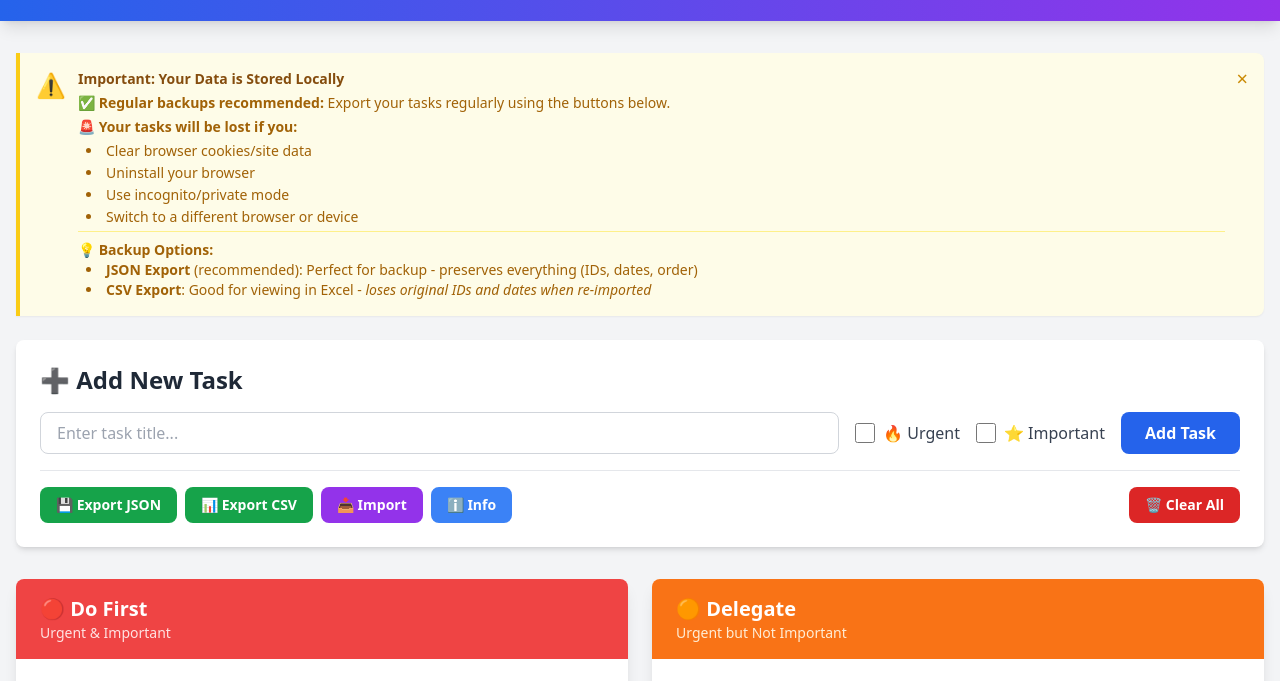
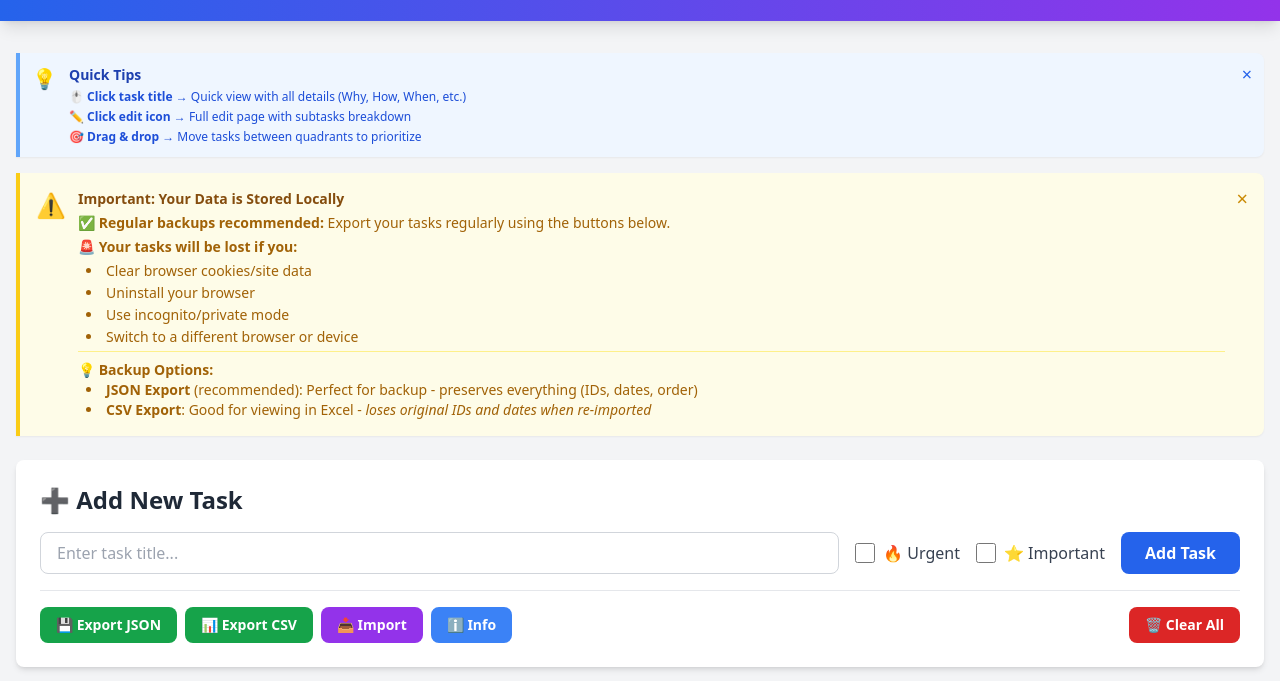
Before and after one commit to papperskasse/priority-sorter, a plain HTML site: page frontend/index.html in a window 1280 px wide. Shown: the part 119-800 px from the top of the page. Drawn offline with nearby package versions, Linux system fonts and the light colour scheme.

Commit message:
Add non-intrusive tips banner explaining features

```diff
--- a/frontend/index.html
+++ b/frontend/index.html
@@ -55,6 +55,30 @@
 
     <!-- Main Container -->
     <div class="container mx-auto px-4 py-8">
+        <!-- Quick Tips Banner -->
+        <div id="tipsBanner" class="bg-blue-50 border-l-4 border-blue-400 p-3 mb-4 rounded-r-lg shadow-sm">
+            <div class="flex items-start">
+                <div class="flex-shrink-0">
+                    <span class="text-xl">💡</span>
+                </div>
+                <div class="ml-3 flex-1">
+                    <h3 class="text-sm font-bold text-blue-800 mb-1">Quick Tips</h3>
+                    <div class="text-xs text-blue-700 space-y-1">
+                        <p><strong>🖱️ Click task title</strong> → Quick view with all details (Why, How, When, etc.)</p>
+                        <p><strong>✏️ Click edit icon</strong> → Full edit page with subtasks breakdown</p>
+                        <p><strong>🎯 Drag & drop</strong> → Move tasks between quadrants to prioritize</p>
+                    </div>
+                </div>
+                <button
+                    onclick="this.parentElement.parentElement.style.display='none'; localStorage.setItem('hideTips', 'true')"
+                    class="ml-2 text-blue-600 hover:text-blue-800 text-lg leading-none"
+                    title="Dismiss tips"
+                >
+                    ×
+                </button>
+            </div>
+        </div>
+
         <!-- Data Backup Warning Banner -->
         <div class="bg-yellow-50 border-l-4 border-yellow-400 p-4 mb-6 rounded-r-lg shadow-sm">
             <div class="flex items-start">
--- a/frontend/script.js
+++ b/frontend/script.js
@@ -6,6 +6,12 @@ document.addEventListener('DOMContentLoaded', () => {
     loadTasks();
     setupEventListeners();
     updateTaskCount();
+
+    // Check if user has dismissed tips banner
+    if (localStorage.getItem('hideTips') === 'true') {
+        const tipsBanner = document.getElementById('tipsBanner');
+        if (tipsBanner) tipsBanner.style.display = 'none';
+    }
 });
 
 // Setup event listeners
```
